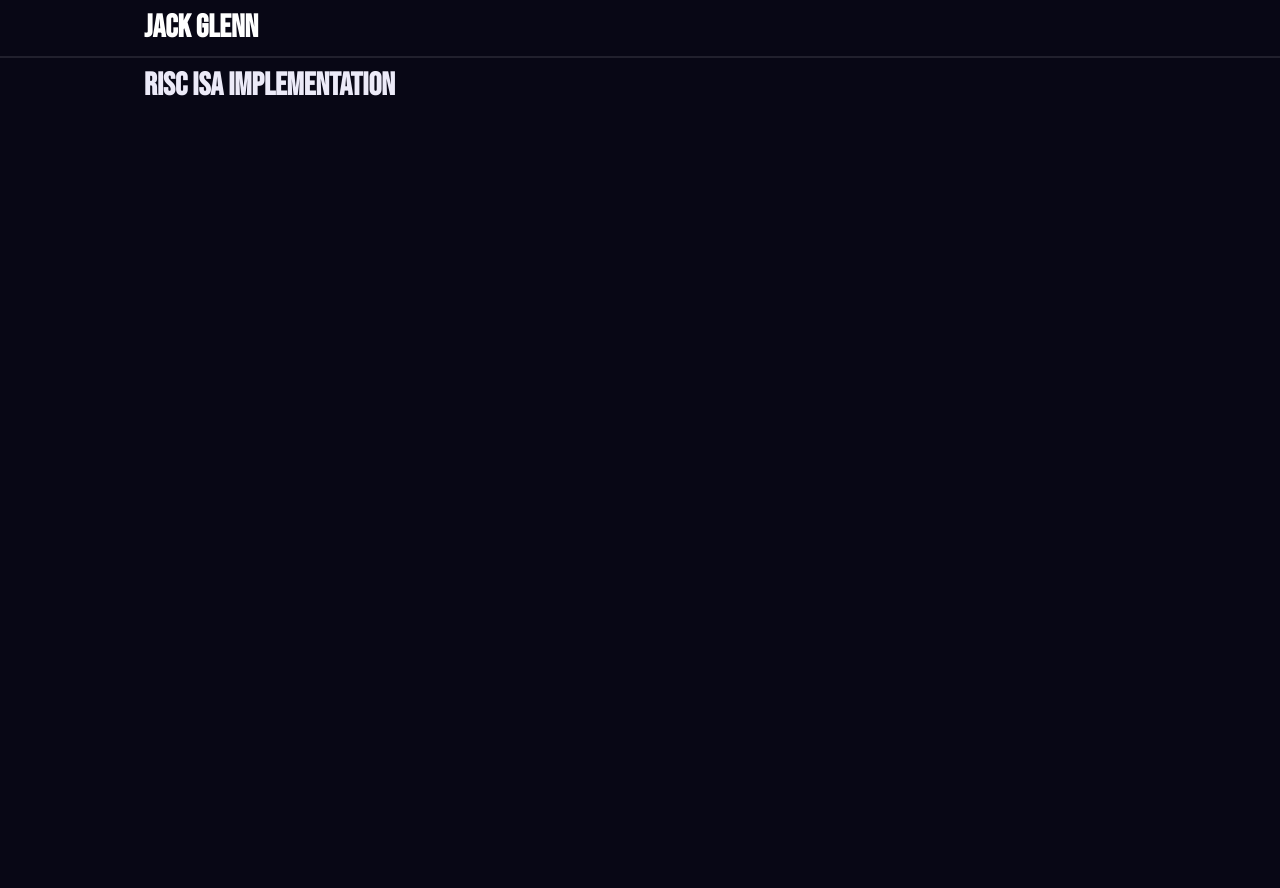
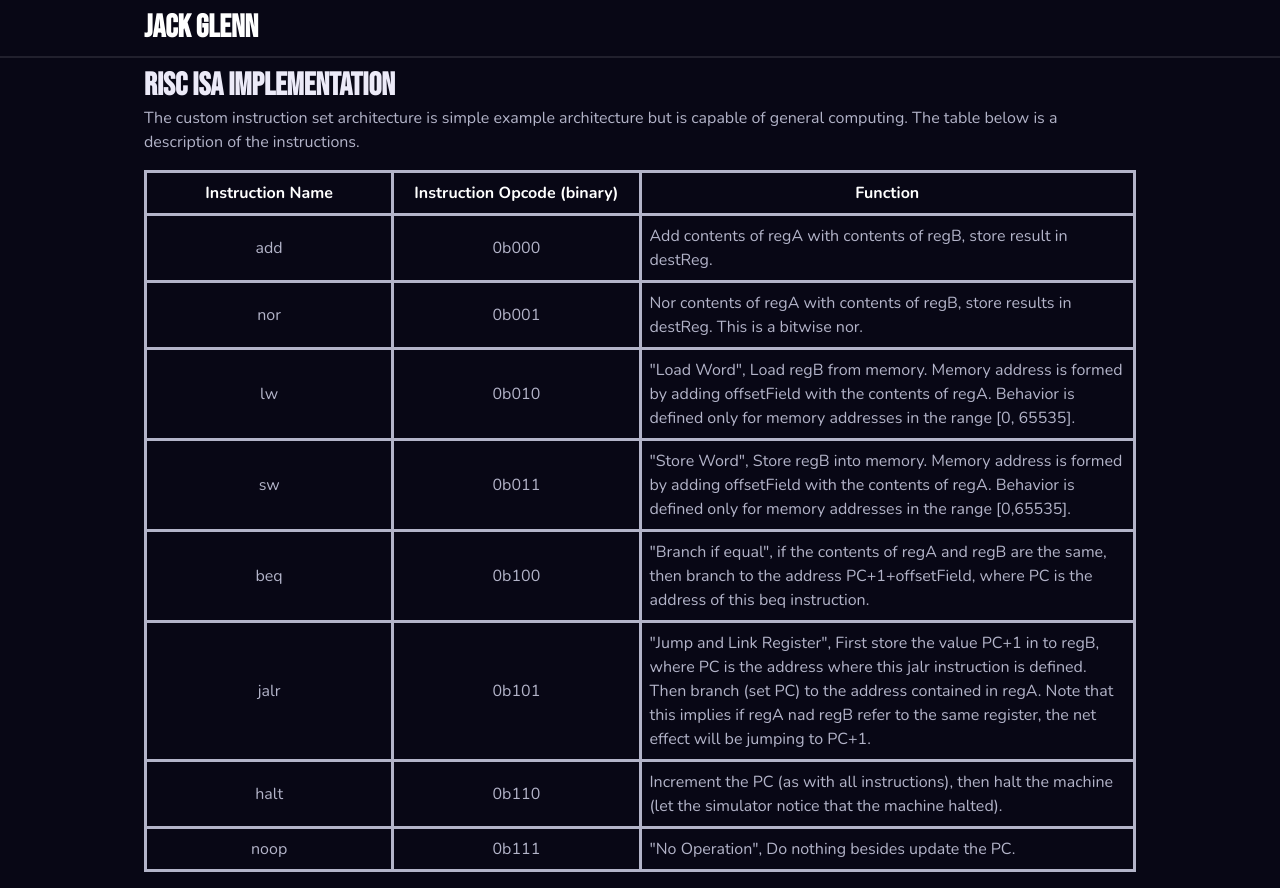
Before and after one commit to JackGlenn/JackGlenn.github.io, a Next.js app: page /Assembly in a window 1280 px wide. Before the commit the page ends 800 px from the top, so only its background shows below. Built offline with nearby package versions, Linux system fonts and the light colour scheme.

Commit message:
table and styling added

```diff
--- a/src/app/Assembly/page.tsx
+++ b/src/app/Assembly/page.tsx
@@ -3,7 +3,58 @@ export default function VisionTransformer() {
       <>
         <div className="projectPage">
           <h1>RISC ISA Implementation</h1>
-          <p></p>
+          <p>The custom instruction set architecture is simple example architecture but is capable of general computing. The table below is a description of the instructions.</p>
+          <table>
+            <thead>
+              <tr>
+                <th>Instruction Name</th>
+                <th>Instruction Opcode (binary)</th>
+                <th>Function</th>
+              </tr>
+            </thead>
+            <tbody>
+              <tr>
+                <td>add</td>
+                <td>0b000</td>
+                <td>Add contents of regA with contents of regB, store result in destReg.</td>
+              </tr>
+              <tr>
+                <td>nor</td>
+                <td>0b001</td>
+                <td>Nor contents of regA with contents of regB, store results in destReg. This is a bitwise nor.</td>
+              </tr>
+              <tr>
+                <td>lw</td>
+                <td>0b010</td>
+                <td>"Load Word", Load regB from memory. Memory address is formed by adding offsetField with the contents of regA. Behavior is defined only for memory addresses in the range [0, 65535].</td>
+              </tr>
+              <tr>
+                <td>sw</td>
+                <td>0b011</td>
+                <td>"Store Word", Store regB into memory. Memory address is formed by adding offsetField with the contents of regA. Behavior is defined only for memory addresses in the range [0,65535].</td>
+              </tr>
+              <tr>
+                <td>beq</td>
+                <td>0b100</td>
+                <td>"Branch if equal", if the contents of regA and regB are the same, then branch to the address PC+1+offsetField, where PC is the address of this beq instruction.</td>
+              </tr>
+              <tr>
+                <td>jalr</td>
+                <td>0b101</td>
+                <td>"Jump and Link Register", First store the value PC+1 in to regB, where PC is the address where this jalr instruction is defined. Then branch (set PC) to the address contained in regA. Note that this implies if regA nad regB refer to the same register, the net effect will be jumping to PC+1.</td>
+              </tr>
+              <tr>
+                <td>halt</td>
+                <td>0b110</td>
+                <td>Increment the PC (as with all instructions), then halt the machine (let the simulator notice that the machine halted).</td>
+              </tr>
+              <tr>
+                <td>noop</td>
+                <td>0b111</td>
+                <td>"No Operation", Do nothing besides update the PC.</td>
+              </tr>
+            </tbody>
+          </table>
           <p></p>
           <p></p>
         </div>
--- a/src/app/globals.css
+++ b/src/app/globals.css
@@ -275,3 +275,60 @@ h1, h2, h3, h4, h5, h6 {
   box-sizing: border-box;
   display: inline-block;
 }
+
+
+table {
+  table-layout: fixed;
+  width: 100%;
+  border-collapse: collapse;
+  border: 3px solid var(--descriptionColor);
+}
+
+
+
+@media (width >= 900px) {
+  thead th:nth-child(1) {
+    width: 25%;
+  }
+
+  thead th:nth-child(2) {
+    width: 25%;
+  }
+
+  thead th:nth-child(3) {
+    width: 50%;
+  }
+}
+
+
+@media (width < 900px) {
+  thead th:nth-child(1) {
+    width: 20%;
+  }
+
+  thead th:nth-child(2) {
+    width: 20%;
+  }
+
+  thead th:nth-child(3) {
+    width: 60%;
+  }
+}
+
+
+th,
+td {
+  /* padding: 20px; */
+  /* padding-bottom: 0.5rem; */
+  padding: 0.5rem;
+  border: 3px solid var(--descriptionColor);
+  word-wrap: break-word;
+}
+
+td {
+  color: var(--descriptionColor)
+}
+
+tr td:nth-child(1), tr td:nth-child(2) {
+  text-align: center;
+}
```
